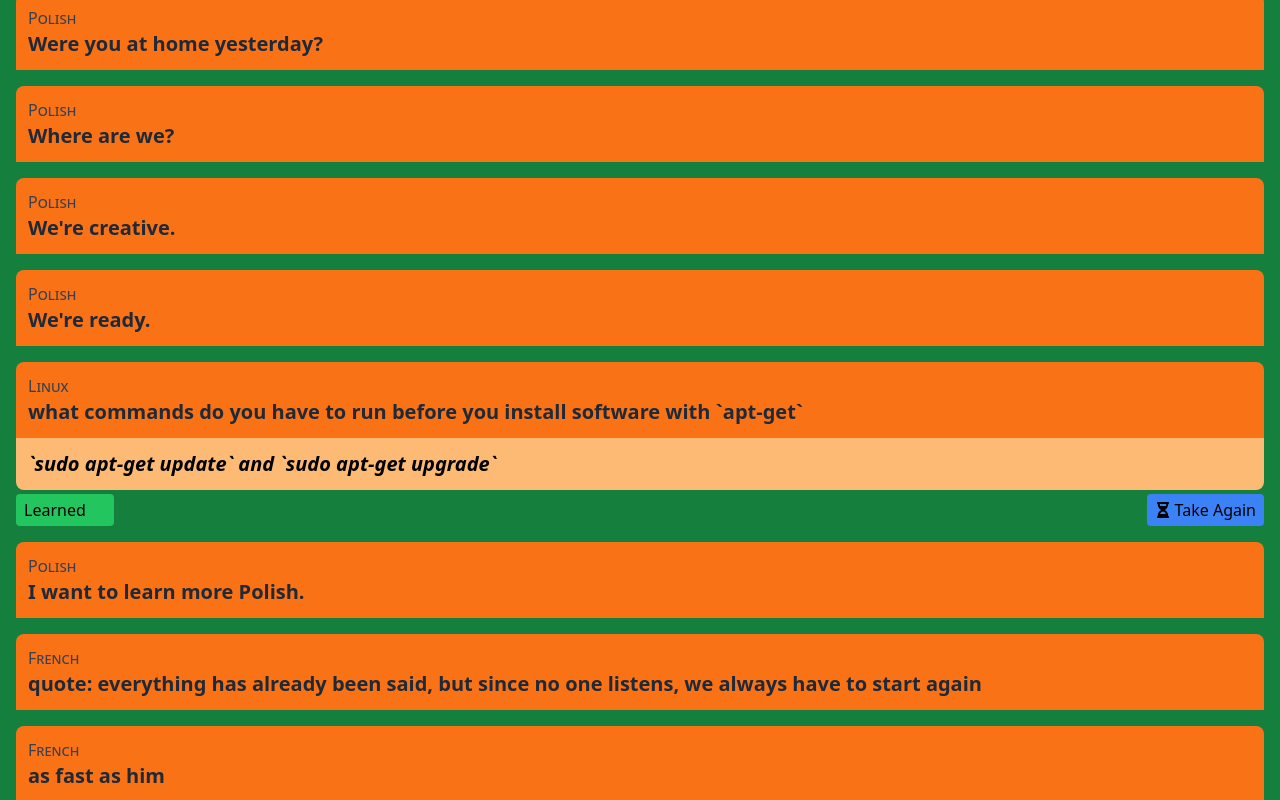
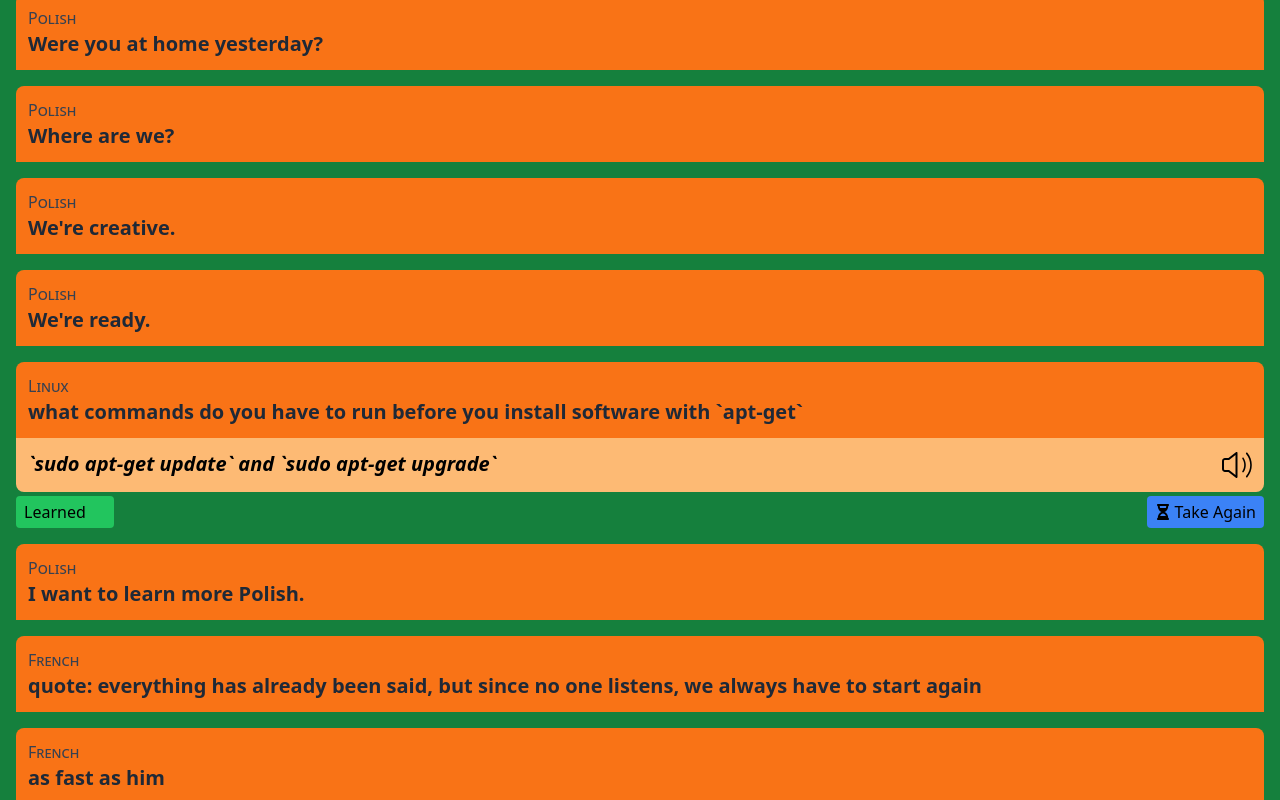
Before and after one commit to Underground-Learning-Club/soflash, a React (Vite) app: page /learn in a window 1280 px wide. Both pictures are taken after a click on the element 640 px from the left and 2270 px from the top of the page. Shown: the part 1870-2670 px from the top of the page. Built offline with nearby package versions, Linux system fonts and the light colour scheme; some icons are missing.

Commit message:
audio symbol in

```diff
--- a/src/components/Flashcard.tsx
+++ b/src/components/Flashcard.tsx
@@ -4,13 +4,18 @@ import { IFlashcard } from "../dataLayer/interfaces";
 import * as tools from "../tools";
 import { FaRegThumbsUp } from "react-icons/fa6";
 import { FaHourglassHalf } from "react-icons/fa";
+import { RxSpeakerLoud } from "react-icons/rx";
 
 interface IProps {
 	flashcard: IFlashcard;
 }
 
 export const Flashcard = ({ flashcard }: IProps) => {
-	const { handleToggleFlashcard, handleMarkAsLearned, handleMarkToTakeAgain } = useContext(AppContext);
+	const {
+		handleToggleFlashcard,
+		handleMarkAsLearned,
+		handleMarkToTakeAgain,
+	} = useContext(AppContext);
 	return (
 		<div>
 			<div
@@ -26,7 +31,8 @@ export const Flashcard = ({ flashcard }: IProps) => {
 			</div>
 			{flashcard.isOpen && (
 				<>
-					<div className="bg-orange-300 p-3 rounded-b-lg">
+					<div className="bg-orange-300 p-3 rounded-b-lg flex justify-between gap-1">
+						<div>
 							<p className="text-xl italic text-black font-semibold">
 								{flashcard.back}
 							</p>
@@ -36,9 +42,25 @@ export const Flashcard = ({ flashcard }: IProps) => {
 								</p>
 							)}
 						</div>
+						<div>
+						<RxSpeakerLoud className="text-3xl" />
+						</div>
+					</div>
 					<div className="mt-1 flex justify-between">
-						<button onClick={() => handleMarkAsLearned(flashcard)} className="bg-green-500 py-1 px-2 rounded flex gap-1 shadow-3 shadow-gray-500"><p>Learned</p><FaRegThumbsUp className="mt-1" /></button>
-						<button onClick={() => handleMarkToTakeAgain(flashcard)} className="bg-blue-500 py-1 px-2 rounded flex gap-1"><FaHourglassHalf className="mt-1" /><p>Take Again</p></button>
+						<button
+							onClick={() => handleMarkAsLearned(flashcard)}
+							className="bg-green-500 py-1 px-2 rounded flex gap-1 shadow-3 shadow-gray-500"
+						>
+							<p>Learned</p>
+							<FaRegThumbsUp className="mt-1" />
+						</button>
+						<button
+							onClick={() => handleMarkToTakeAgain(flashcard)}
+							className="bg-blue-500 py-1 px-2 rounded flex gap-1"
+						>
+							<FaHourglassHalf className="mt-1" />
+							<p>Take Again</p>
+						</button>
 					</div>
 				</>
 			)}
```
Also changed, not shown: dev/notes.txt. Lines whose indentation alone changed are shown as unchanged.
